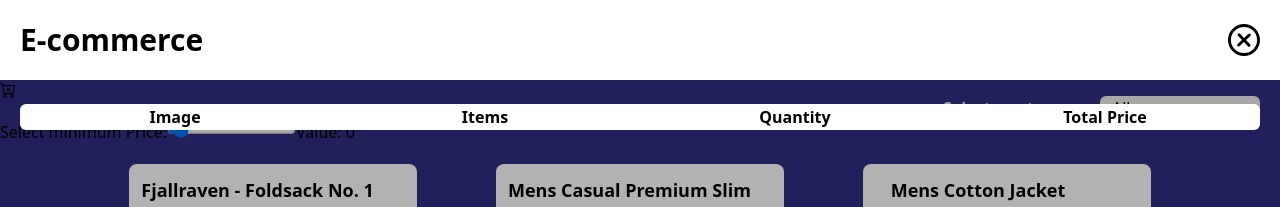
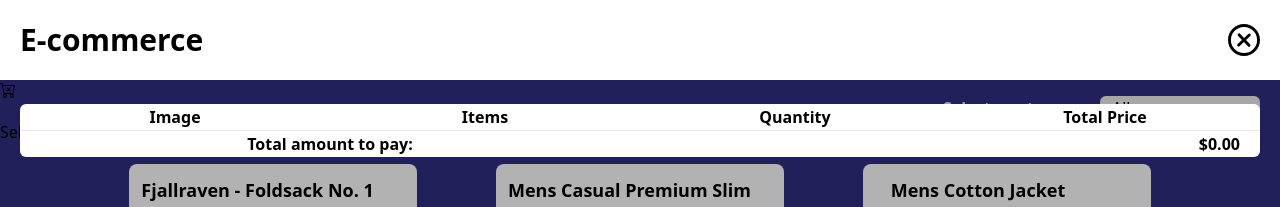
Before and after one commit to Guille-Sanchez/e-commerce-with-API, a React (Vite) app: page / in a window 1280 px wide. Both pictures are taken after a click on the button 1244 px from the left and 40 px from the top of the page. Shown: the top 207 px of the page. Built offline with nearby package versions, Linux system fonts and the light colour scheme.

Commit message:
Fix Cart table

```diff
--- a/src/components/Cart.tsx
+++ b/src/components/Cart.tsx
@@ -26,7 +26,7 @@ export const Cart = ({ setShowCart }: Props): JSX.Element => {
           <IconCartX />
         </button>
       <div className='mr-5 ml-5'>
-        <table className='table-fixed bg-white w-full rounded-md'>
+        <table className='table-fixed bg-white w-full rounded-t-md'>
 
           <thead className='pt-50'>
             <tr>
@@ -86,6 +86,19 @@ export const Cart = ({ setShowCart }: Props): JSX.Element => {
             }
           </tbody>
         </table>
+        <hr />
+        <table className='table-fixed bg-white w-full rounded-b-md'>
+          <tr>
+            <th>Total amount to pay:</th>
+            <th className='text-right pr-5'>$
+              {
+                ([...cart].splice(1).map((product) => {
+                  return (product.price * product.quantity)
+                })).reduce((accumulator, currentValue) => (accumulator += currentValue), 0).toFixed(2)
+              }
+            </th>
+            </tr>
+        </table>
       </div>
     </div>
   )
```
